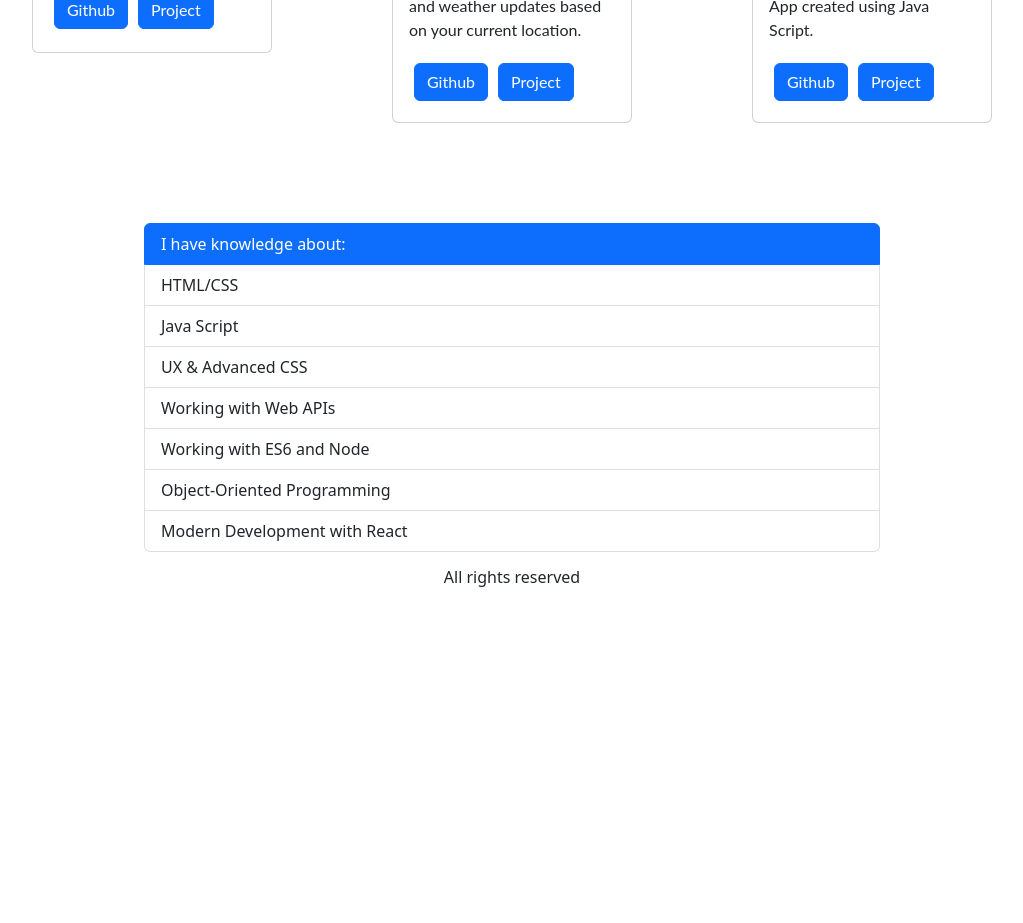
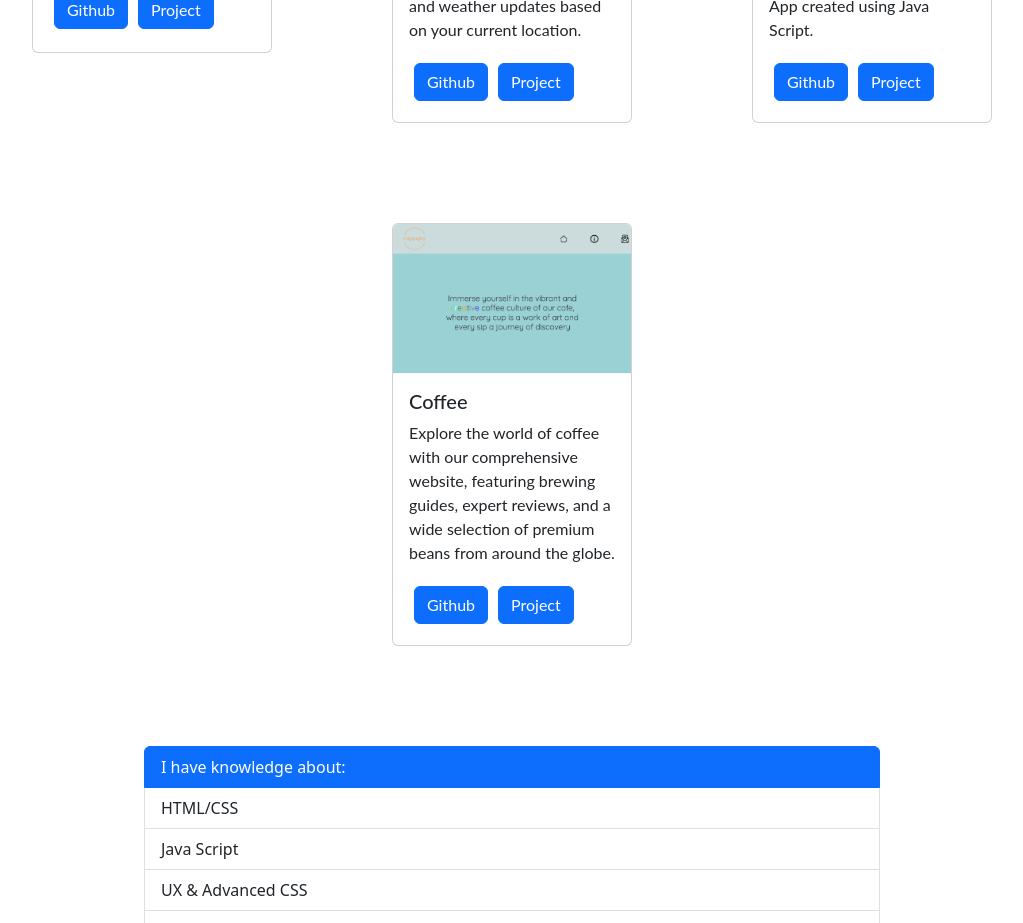
Before and after one commit to gines18/portfolio-react, a React (Create React App) app: page /portfolio-react/portfolio in a window 1280 px wide. Shown: the part 1420-2343 px from the top of the page, without its empty margins (128-1151 px from the left). Before the commit the page ends 2022 px from the top, so only its background shows below. Built offline with nearby package versions, Linux system fonts and the light colour scheme.

Commit message:
Add project to Portfolio

```diff
--- a/src/components/pages/Portfolio.js
+++ b/src/components/pages/Portfolio.js
@@ -46,6 +46,13 @@ const ProjectsData = [
     link: "https://github.com/gines18",
     link2: "https://gines18.github.io/Quiz-App-With-Timer/",
   },
+  {
+    image: './images/coffee-website.png',
+    title: "Coffee",
+    description: "Explore the world of coffee with our comprehensive website, featuring brewing guides, expert reviews, and a wide selection of premium beans from around the globe.",
+    link: "https://github.com/gines18",
+    link2: "https://gines18.github.io/",
+  },
   ];
 
 export default function Portfolio() {
```
Also changed, not shown: public/images/coffee-website.png (added).
